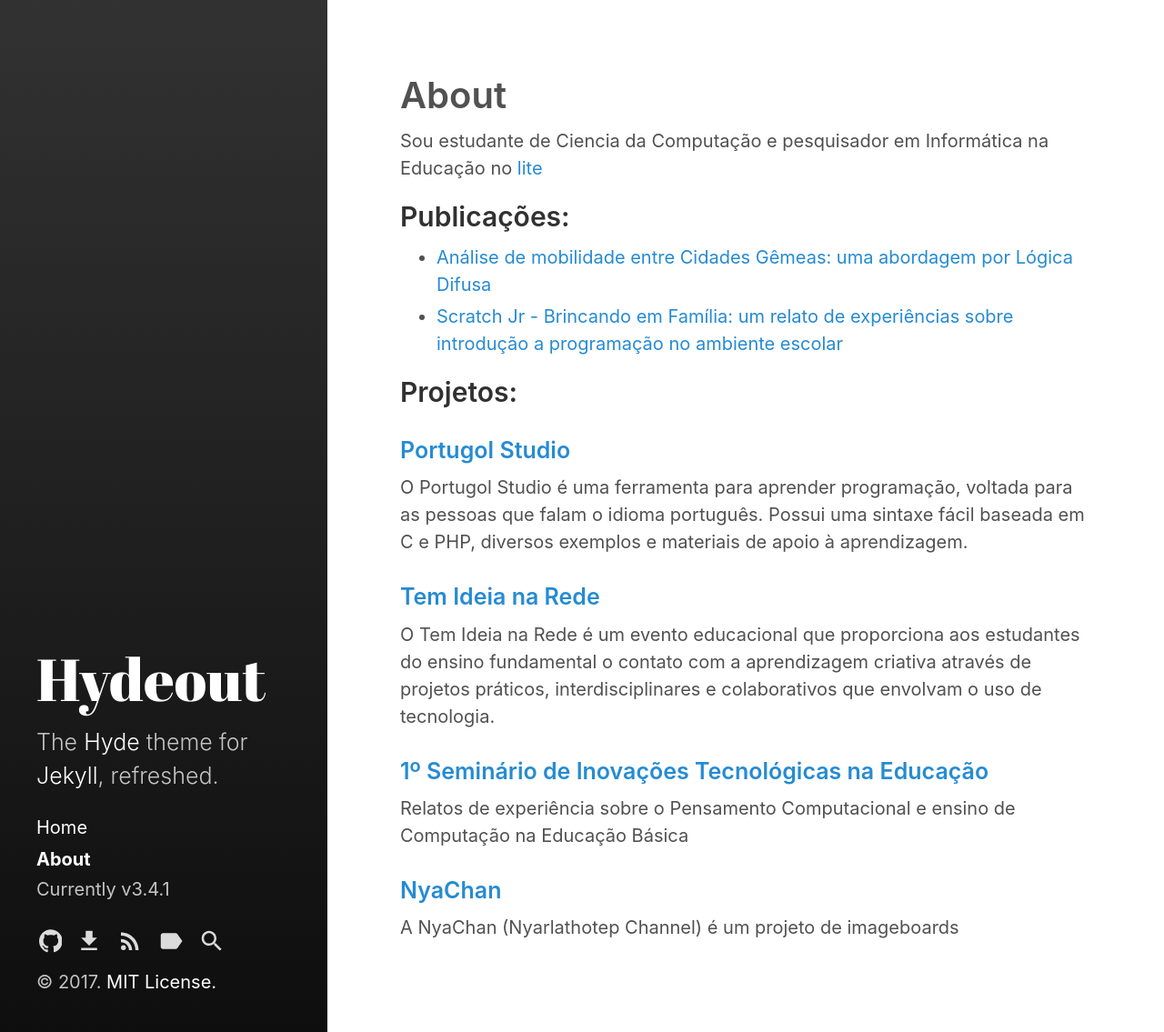
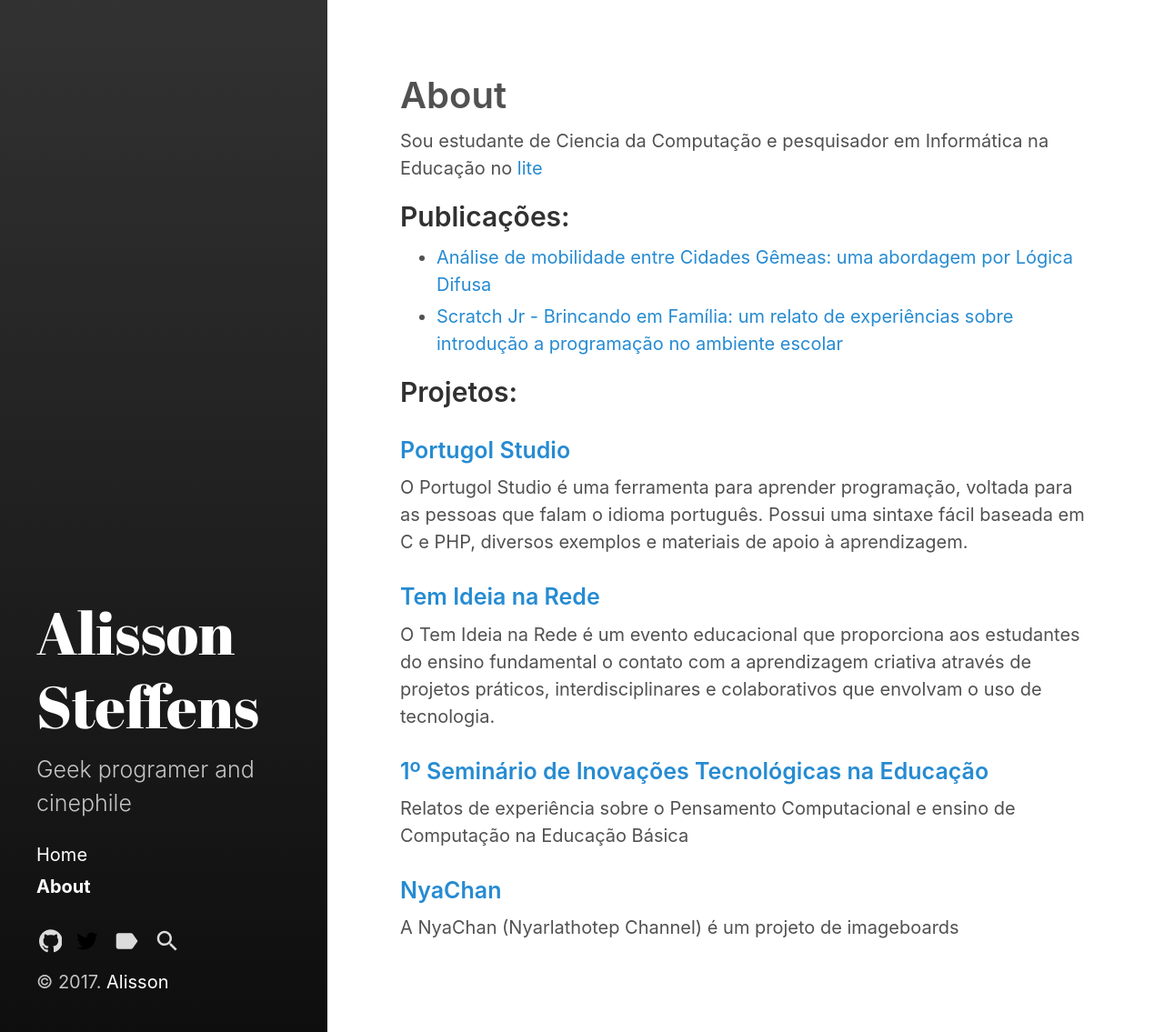
Before and after one commit to AlissonSteffens/site, a Jekyll site: the page built from about.md, in a window 1280 px wide. Shown: the whole page at 91% size. Built offline with Jekyll 4.4.1, drawn with Linux system fonts in a browser that asks for light colours.

Commit message:
atualizando dados

```diff
--- a/_config.yml
+++ b/_config.yml
@@ -3,19 +3,16 @@
 highlighter:      rouge
 
 # Setup
-title:            Hydeout
-tagline:          'A Jekyll theme'
-description:      'The <a href="http://hyde.getpoole.com" target="_blank">Hyde</a> theme for <a href="http://jekyllrb.com" target="_blank">Jekyll</a>, refreshed.'
-url:              https://fongandrew.github.io/hydeout
+title:            Alisson Steffens
+tagline:          ''
+description:      'Geek programer and cinephile'
+url:              https://AlissonSteffens.github.io
 baseurl:          # the optional subpath of your site, e.g. "/blog"
                   # NB: This applies to all pages in your Jekyll site.
                   # If you want to move just the blog index pages but keep
                   # other pages at root, see the paginate_path and
                   # sidebar_blog_link below.
 
-author:
-  name:           'Andrew Fong'
-  url:            https://twitter.com/fongandrewc
 
 paginate:         5
 # paginate_path:    '/page:num'
@@ -34,4 +31,6 @@
                                 # set this to the root of the paginate_path
                                 # to enable a separate blog link.
 github:
-  repo:             https://github.com/fongandrew/hydeout
+  repo:             https://AlissonSteffens.github.io
+twitter_username: AlissonSteffens
+github_username:  AlissonSteffens
--- a/_includes/copyright.html
+++ b/_includes/copyright.html
@@ -1,4 +1,4 @@
 <p>
   &copy; {{ site.time | date: '%Y' }}.
-  <a href="{{ site.baseurl }}/LICENSE.md">MIT License.</a>
+  <a href="https://AlissonSteffens.github.io">Alisson</a>
 </p>
--- a/_includes/sidebar-icon-links.html
+++ b/_includes/sidebar-icon-links.html
@@ -1,21 +1,16 @@
 <nav id="sidebar-icon-links">
   {% if site.github.repo %}
     <a id="github-link"
-       class="icon" title="Github Project" aria-label="Github Project"
+       class="icon" title="Github" aria-label="Github"
        href="{{ site.github.repo }}">
       {% include svg/github.svg %}
     </a>
-    <a id="github-download-link"
-       class="icon" title="Download" aria-label="Download"
-       href="{{ site.github.repo }}/archive/v{{ site.version }}.zip">
-      {% include svg/download.svg %}
-    </a>
   {% endif %}
 
-  <a id="subscribe-link"
+  <a id="twitter-link"
      class="icon" title="Subscribe" aria-label="Subscribe"
-     href="{{ site.baseurl }}/feed.xml">
-    {% include svg/feed.svg %}
+     href="https://twitter.com/{{ site.twitter_username }}">
+    {% include svg/twitter.svg %}
   </a>
 
   {% comment %}
--- a/_includes/sidebar.html
+++ b/_includes/sidebar.html
@@ -12,10 +12,6 @@
   </header>
   {% include sidebar-nav-links.html %}
 
-  {% if site.version %}
-    <span class="site-version">Currently v{{ site.version }}</span>
-  {% endif %}
-
   {% include sidebar-icon-links.html %}
   {% include copyright.html %}
 </div>
```
Also changed, not shown: _includes/svg/twitter.svg (added).
